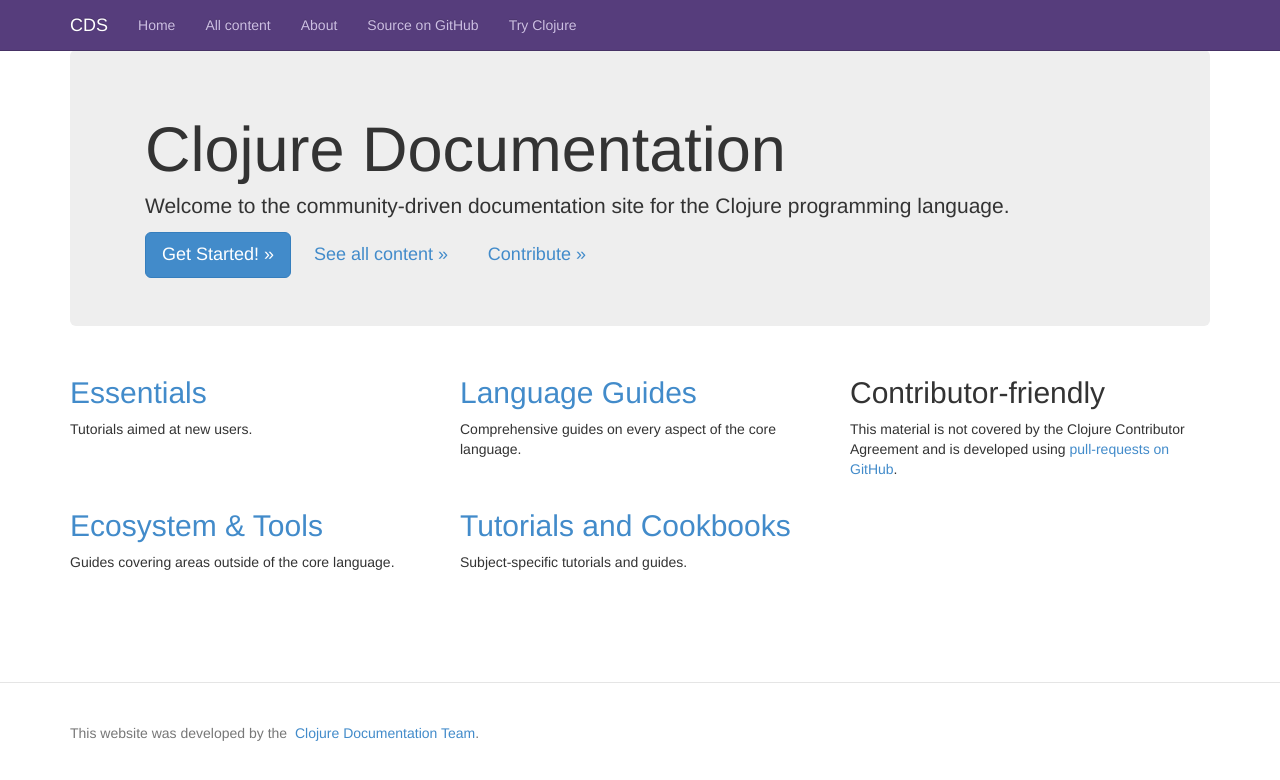
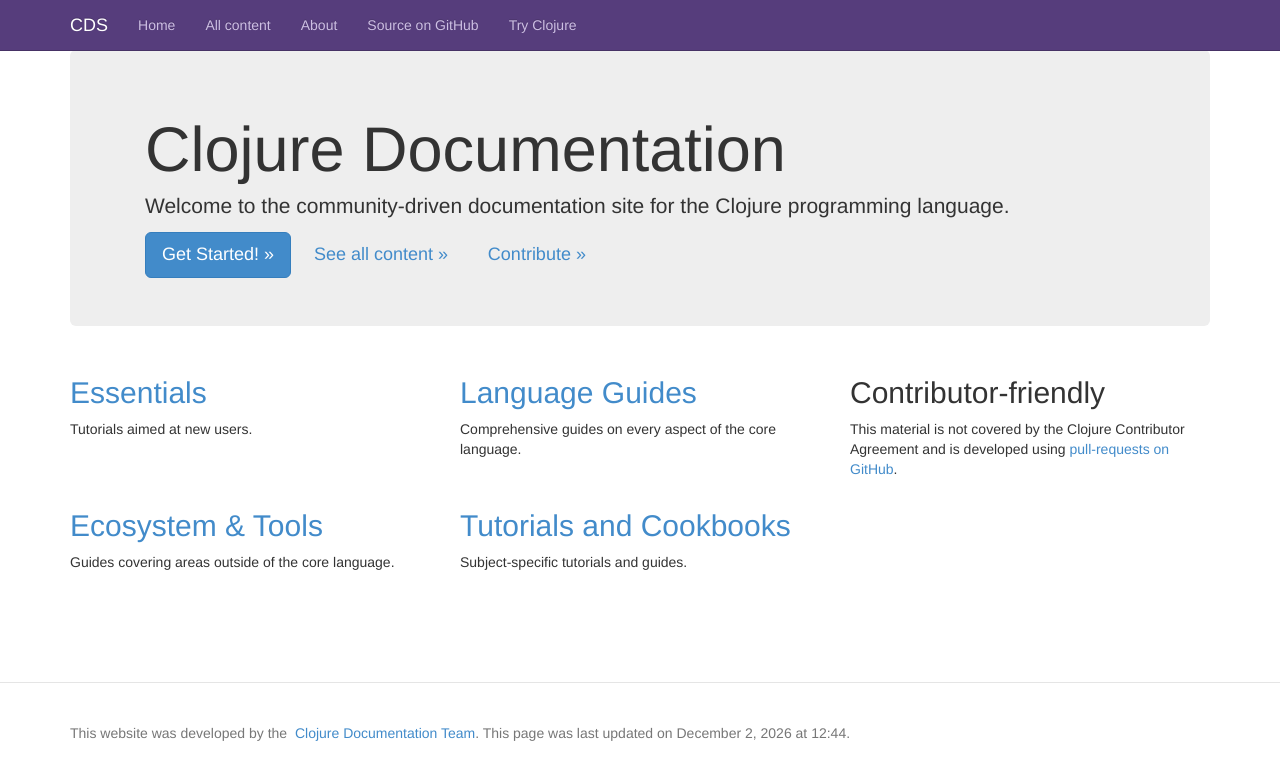
Before and after one commit to clojuredocs/guides, a Jekyll site: the page built from index.html, in a window 1280 px wide. Shown: the top 780 px of the page. Built offline with Jekyll 4.4.1, drawn with Linux system fonts in a browser that asks for light colours; some web fonts are replaced; Markdown is read by kramdown in place of the engine named in the settings.

Commit message:
Fix #157 by adding plugin and updating layouts
This adds `page.last-modified-date` to every page (via the two layouts).

```diff
--- a/_layouts/article.html
+++ b/_layouts/article.html
@@ -87,6 +87,8 @@
       <div class="container">
 
         <p>This website was developed by the &nbsp;<a href='http://github.com/clojuredocs'>Clojure Documentation Team</a>.
+          This page was last updated on {{page.last-modified-date|date:'%B %-d, %Y'}}
+          at {{page.last-modified-date|date:'%H:%M'}}.
         </p>
 
       </div>
--- a/_layouts/default.html
+++ b/_layouts/default.html
@@ -65,7 +65,7 @@
     </header>
 
 
-    <div class='container content''>
+    <div class='container content'>
       {{ content }}
     </div>
 
@@ -73,6 +73,8 @@
       <div class="container">
 
         <p>This website was developed by the &nbsp;<a href='http://github.com/clojuredocs'>Clojure Documentation Team</a>.
+          This page was last updated on {{page.last-modified-date|date:'%B %-d, %Y'}}
+          at {{page.last-modified-date|date:'%H:%M'}}.
         </p>
 
       </div>
--- /dev/null
+++ b/_plugins/hook-add-last-modified-date.rb
@@ -0,0 +1,9 @@
+Jekyll::Hooks.register :pages, :pre_render do |page, payload|
+
+  # get the current page last modified time
+  modification_time = File.mtime( page.path )
+
+  # inject modification_time in page's datas.
+  payload['page']['last-modified-date'] = modification_time
+
+end
```
